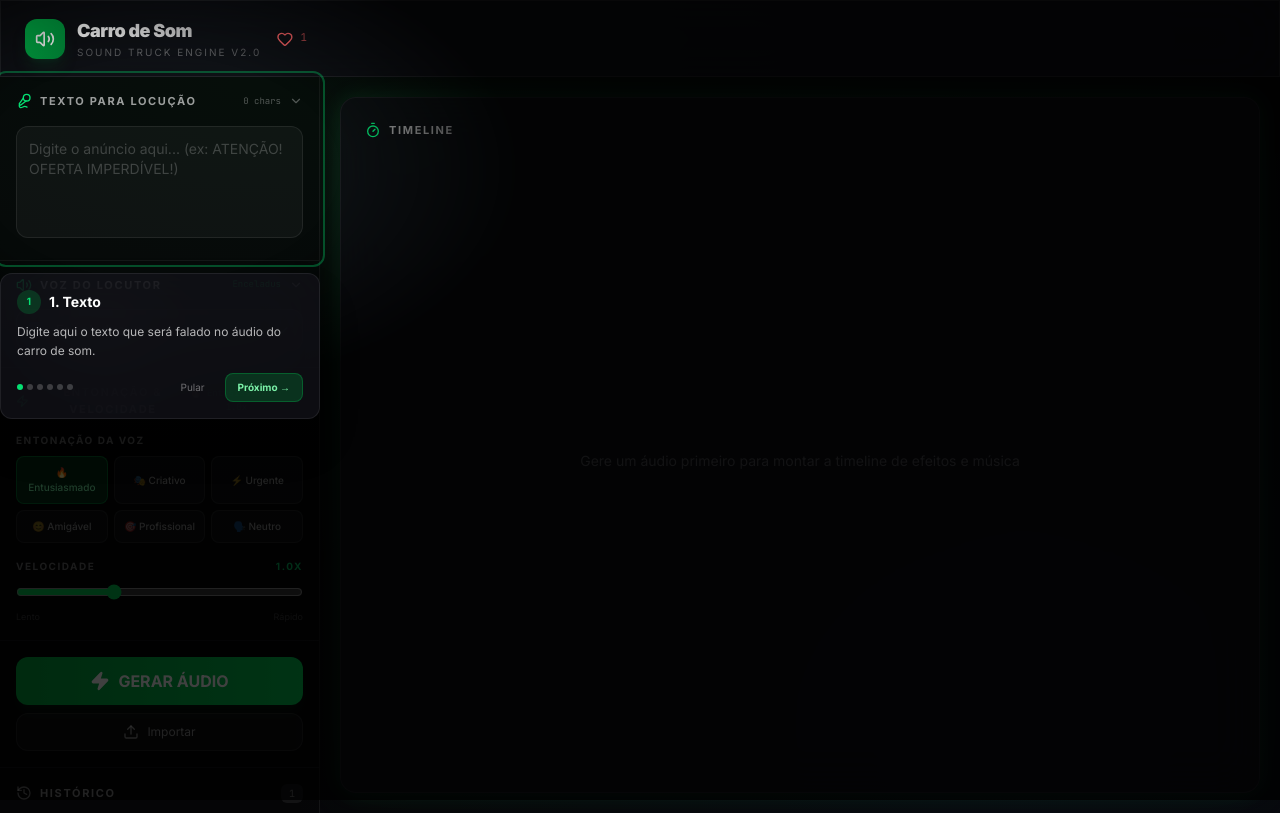
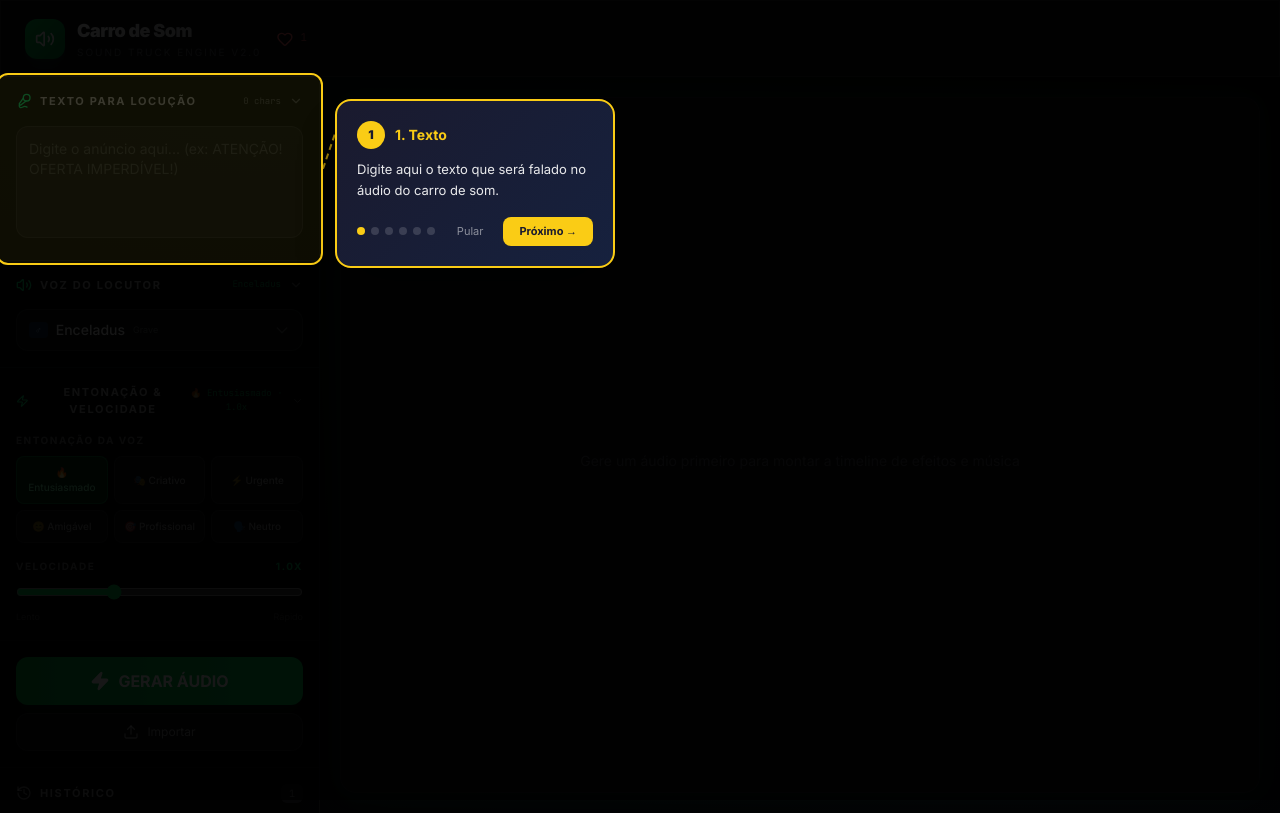
Before and after one commit to startingprobr-bot/carsound, a Next.js app: page / in a window 1280 px wide. Both pictures are taken after a click on the button 827 px from the left and 81 px from the top of the page. Built offline with nearby package versions, Linux system fonts and the light colour scheme.

Commit message:
fix: tutorial tooltip floats to side with high-contrast yellow design

```diff
--- a/app/page.tsx
+++ b/app/page.tsx
@@ -2116,50 +2116,68 @@ export default function SoundTruckTTS() {
           const el = typeof document !== 'undefined' ? document.querySelector(step.target) : null;
           const rect = el?.getBoundingClientRect();
           if (!rect) return null;
-          const isRight = rect.left > window.innerWidth / 2;
-          const isBottom = rect.top > window.innerHeight / 2;
+          // Position tooltip to the right of the element; if element is on the right half, put tooltip to the left
+          const sidebarWidth = 320;
+          const tooltipW = 280;
+          const isInSidebar = rect.left < sidebarWidth;
+          const tooltipLeft = isInSidebar
+            ? Math.min(rect.right + 16, window.innerWidth - tooltipW - 16)
+            : Math.max(rect.left - tooltipW - 16, 16);
+          const tooltipTop = Math.max(Math.min(rect.top + rect.height / 2 - 70, window.innerHeight - 200), 16);
           return (
             <motion.div key={tourStep} initial={{ opacity: 0 }} animate={{ opacity: 1 }} exit={{ opacity: 0 }}
               className="fixed inset-0 z-[90] pointer-events-none">
-              {/* Dim overlay with hole */}
-              <div className="absolute inset-0 pointer-events-auto" onClick={() => { setTourStep(-1); localStorage.setItem('carro_som_tour_done', '1'); }}
+              {/* Dark overlay */}
+              <div className="absolute inset-0 bg-black/70 pointer-events-auto" onClick={() => { setTourStep(-1); localStorage.setItem('carro_som_tour_done', '1'); }} />
+              {/* Highlighted element clone (bright cutout) */}
+              <div className="absolute rounded-xl pointer-events-none"
+                style={{ left: rect.left - 4, top: rect.top - 4, width: rect.width + 8, height: rect.height + 8, boxShadow: '0 0 0 4000px rgba(0,0,0,0.70)', border: '2px solid #facc15', background: 'rgba(250,204,21,0.05)' }} />
+              {/* Arrow line connecting highlight to tooltip */}
+              <svg className="absolute inset-0 w-full h-full pointer-events-none" style={{ zIndex: 1 }}>
+                <line
+                  x1={isInSidebar ? rect.right + 4 : rect.left - 4}
+                  y1={rect.top + rect.height / 2}
+                  x2={isInSidebar ? tooltipLeft : tooltipLeft + tooltipW}
+                  y2={tooltipTop + 35}
+                  stroke="#facc15" strokeWidth="2" strokeDasharray="6 4" opacity="0.6" />
+              </svg>
+              {/* Floating tooltip */}
+              <motion.div initial={{ opacity: 0, x: isInSidebar ? -20 : 20 }} animate={{ opacity: 1, x: 0 }}
+                className="absolute pointer-events-auto rounded-2xl p-5 shadow-2xl"
                 style={{
-                  background: `radial-gradient(ellipse ${Math.max(rect.width + 40, 120)}px ${Math.max(rect.height + 40, 80)}px at ${rect.left + rect.width / 2}px ${rect.top + rect.height / 2}px, transparent 50%, rgba(0,0,0,0.75) 100%)`,
-                }} />
-              {/* Highlight ring */}
-              <div className="absolute border-2 border-green-400/60 rounded-xl pointer-events-none animate-pulse"
-                style={{ left: rect.left - 6, top: rect.top - 6, width: rect.width + 12, height: rect.height + 12 }} />
-              {/* Tooltip */}
-              <motion.div initial={{ opacity: 0, y: isBottom ? 10 : -10 }} animate={{ opacity: 1, y: 0 }}
-                className="absolute pointer-events-auto glass-strong rounded-xl p-4 shadow-2xl border border-green-500/30 max-w-xs"
-                style={{
-                  left: isRight ? Math.max(rect.left - 260, 16) : Math.min(rect.left, window.innerWidth - 300),
-                  top: isBottom ? rect.top - 140 : rect.bottom + 12,
+                  left: tooltipLeft,
+                  top: tooltipTop,
+                  width: tooltipW,
+                  background: 'linear-gradient(135deg, #1a1a2e 0%, #16213e 100%)',
+                  border: '2px solid #facc15',
+                  zIndex: 2,
                 }}>
-                <div className="flex items-center gap-2 mb-2">
-                  <div className="w-6 h-6 rounded-full bg-green-500/20 flex items-center justify-center text-[10px] font-bold text-green-400">{tourStep + 1}</div>
-                  <h4 className="text-sm font-bold text-white">{step.title}</h4>
+                <div className="flex items-center gap-2.5 mb-2.5">
+                  <div className="w-7 h-7 rounded-full flex items-center justify-center text-xs font-black" style={{ background: '#facc15', color: '#1a1a2e' }}>{tourStep + 1}</div>
+                  <h4 className="text-sm font-bold" style={{ color: '#facc15' }}>{step.title}</h4>
                 </div>
-                <p className="text-xs text-white/70 leading-relaxed mb-3">{step.desc}</p>
+                <p className="text-[13px] text-white/90 leading-relaxed mb-4">{step.desc}</p>
                 <div className="flex items-center justify-between">
-                  <div className="flex gap-1">
+                  <div className="flex gap-1.5">
                     {tourSteps.map((_, i) => (
-                      <div key={i} className={`w-1.5 h-1.5 rounded-full ${i === tourStep ? 'bg-green-400' : i < tourStep ? 'bg-green-400/40' : 'bg-white/20'}`} />
+                      <div key={i} className="w-2 h-2 rounded-full" style={{ background: i === tourStep ? '#facc15' : i < tourStep ? 'rgba(250,204,21,0.4)' : 'rgba(255,255,255,0.15)' }} />
                     ))}
                   </div>
                   <div className="flex gap-2">
                     <button onClick={() => { setTourStep(-1); localStorage.setItem('carro_som_tour_done', '1'); }}
-                      className="px-3 py-1.5 text-[10px] text-white/40 hover:text-white/60 interactive rounded-lg hover:bg-white/[0.06]">
+                      className="px-3 py-1.5 text-[11px] text-white/50 hover:text-white/80 interactive rounded-lg hover:bg-white/[0.08]">
                       Pular
                     </button>
                     {tourStep < tourSteps.length - 1 ? (
                       <button onClick={() => setTourStep(tourStep + 1)}
-                        className="px-3 py-1.5 text-[10px] font-bold bg-green-500/20 text-green-300 rounded-lg hover:bg-green-500/30 interactive border border-green-500/30">
+                        className="px-4 py-1.5 text-[11px] font-bold rounded-lg interactive"
+                        style={{ background: '#facc15', color: '#1a1a2e' }}>
                         Próximo →
                       </button>
                     ) : (
                       <button onClick={() => { setTourStep(-1); localStorage.setItem('carro_som_tour_done', '1'); }}
-                        className="px-3 py-1.5 text-[10px] font-bold bg-green-500/20 text-green-300 rounded-lg hover:bg-green-500/30 interactive border border-green-500/30">
+                        className="px-4 py-1.5 text-[11px] font-bold rounded-lg interactive"
+                        style={{ background: '#facc15', color: '#1a1a2e' }}>
                         Concluir ✓
                       </button>
                     )}
```
